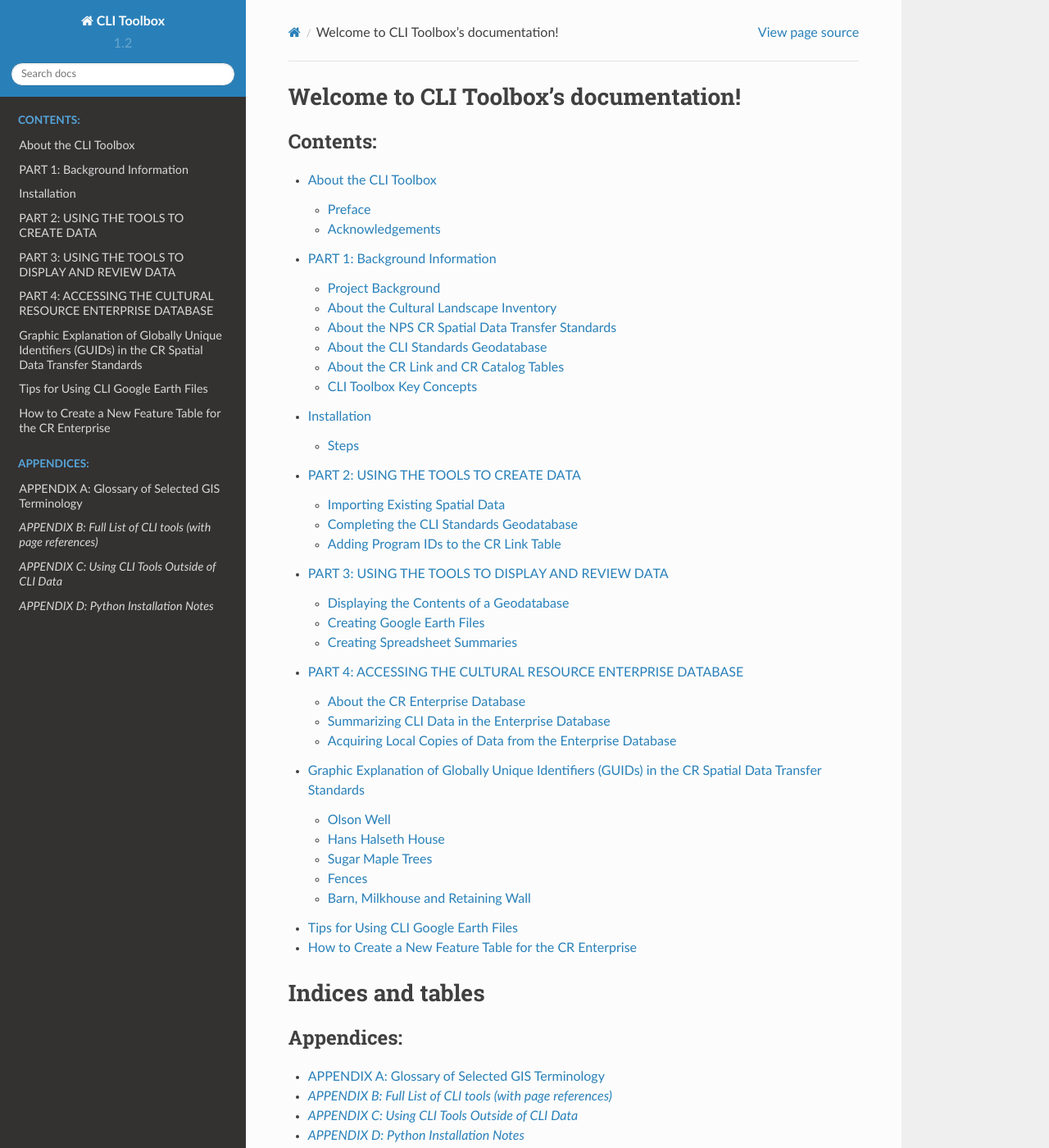
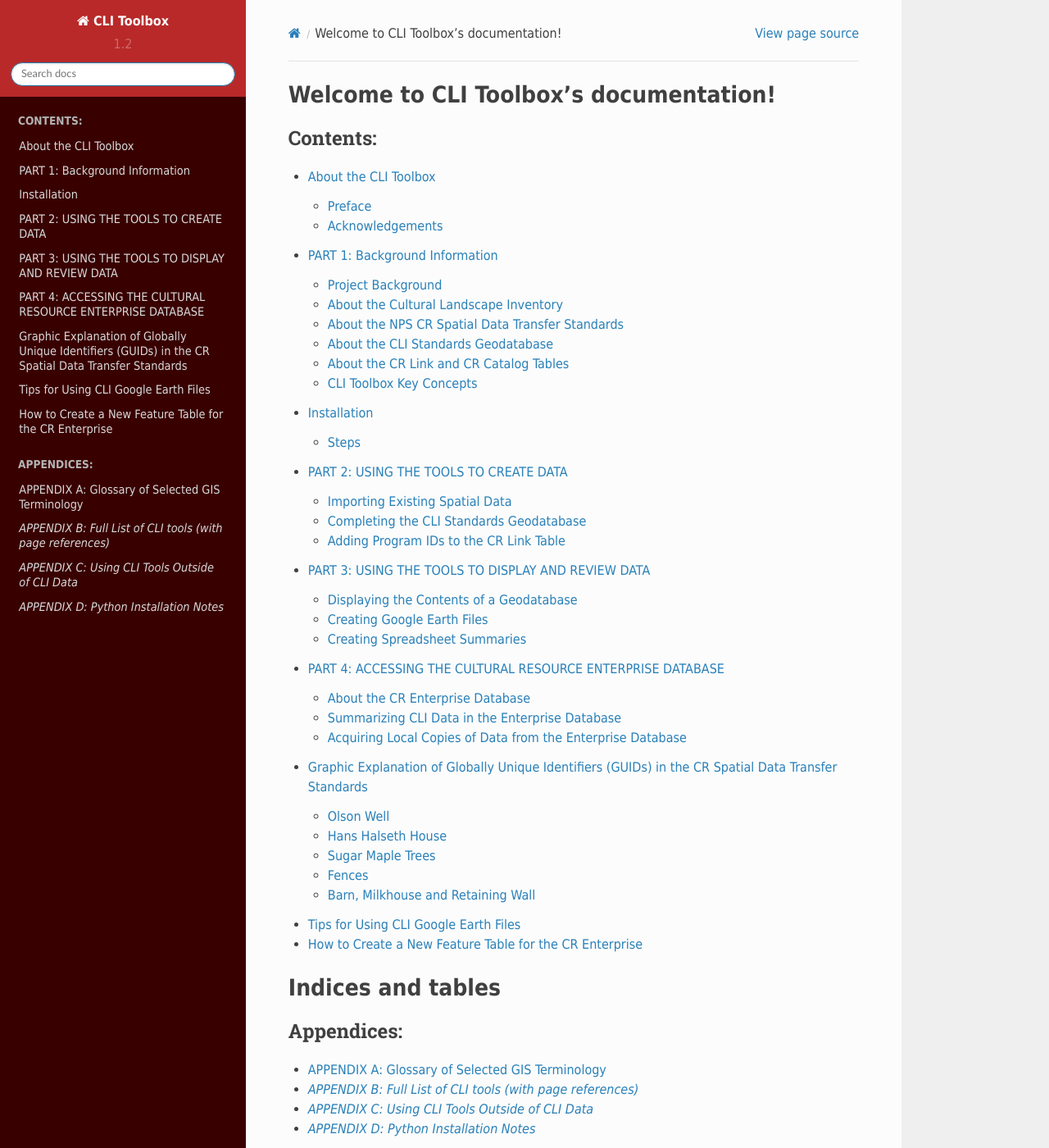
Before and after one commit to legiongis/cli-toolbox, a Sphinx documentation site: the page built from docs/index.rst, in a window 1280 px wide and 1400 px high. Shown: the whole window at 82% size. Built offline with Sphinx 7.4.7 and the Read the Docs theme 2.0.0, drawn with Linux system fonts in a browser that asks for light colours; some of the changed text lies outside the part shown.

Commit message:
add custom docs style, update copyright

```diff
--- /dev/null
+++ b/docs/_static/css/style.css
@@ -0,0 +1,21 @@
+@import url("theme.css");
+
+body {
+    font-family: Tahoma, Geneva, sans-serif;
+}
+
+.wy-side-nav-search {
+    background-color: #B92929;
+}
+
+.wy-nav-side {
+    background: #390000;
+}
+
+.wy-menu-vertical p.caption {
+    color: #b3b3b3;
+}
+
+h1, h2, h3, h4, h5, h6 {
+    font-family: Tahoma, Geneva, sans-serif;
+}
--- a/docs/conf.py
+++ b/docs/conf.py
@@ -49,7 +49,7 @@
 
 # General information about the project.
 project = u'CLI Toolbox'
-copyright = u'2017, Legion GIS, LLC'
+copyright = u'2018, Legion GIS, LLC'
 author = u'Legion GIS, LLC'
 
 # The version info for the project you're documenting, acts as replacement for
@@ -105,6 +105,8 @@
 # relative to this directory. They are copied after the builtin static files,
 # so a file named "default.css" will overwrite the builtin "default.css".
 html_static_path = ['_static']
+
+html_style = 'css/style.css'
 
 # Custom sidebar templates, must be a dictionary that maps document names
 # to template names.
```
